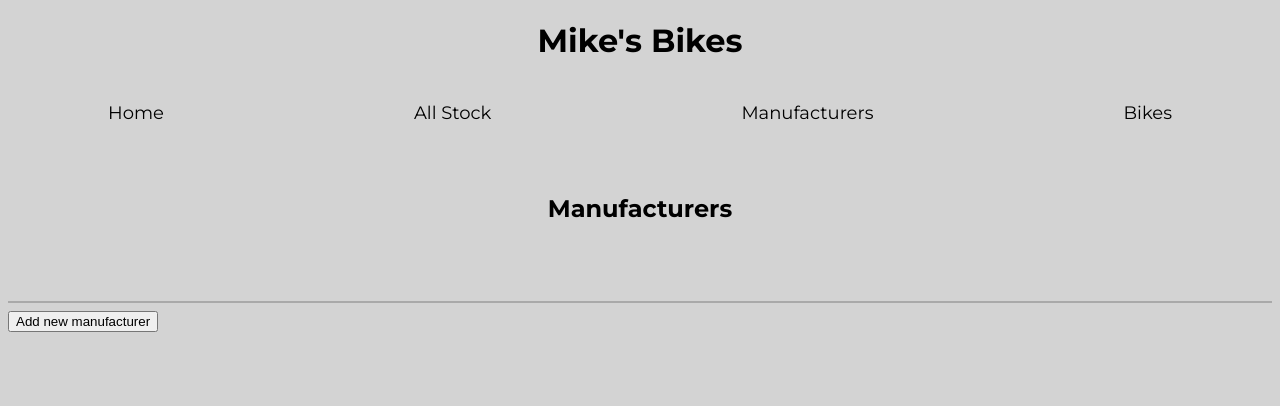
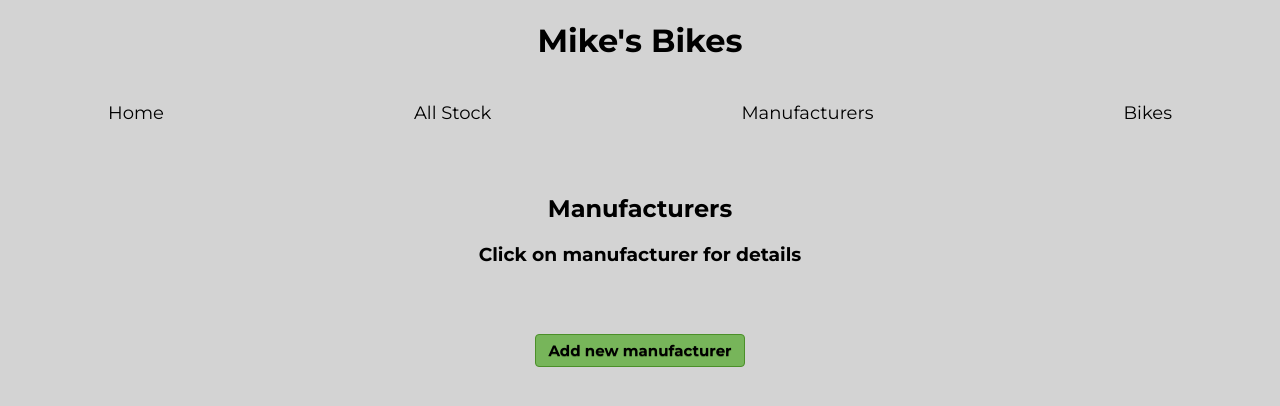
Before and after one commit to BrianBell422/python_solo_project, a Flask app: page /manufacturers in a window 1280 px wide. Shown: the top 406 px of the page. Run offline with Flask 2, Linux system fonts and the light colour scheme; data that the repository does not hold is empty; some libraries are stand-ins or nearby versions.

Commit message:
CSS added to manufacturers page

```diff
--- a/mikes_bikes/static/css/style.css
+++ b/mikes_bikes/static/css/style.css
@@ -63,11 +63,8 @@ a:active {
 }
 
 .button {
-
-
 	font-size:15px;
 	font-weight:bold;
-
 	text-decoration:none;
     text-shadow:0px 1px 0px #5b8a3c;
     display: flex;
@@ -87,3 +84,26 @@ a:active {
 hr {
     border: 1px solid darkgrey;
 }
+
+#manufacturer_name {
+    text-align: center;
+}
+
+.add_manufacturer_button {
+	font-size:15px;
+	font-weight:bold;
+	text-decoration:none;
+    text-shadow:0px 1px 0px #5b8a3c;
+    display: flex;
+    justify-content: center;
+}
+
+.add_manufacturer_button > a {
+    text-decoration: transparent;
+    display: inline-block;
+    background-color:#77b55a;
+    border-radius:4px;
+    border:1px solid #4b8f29;
+    cursor:pointer;
+    padding:6px 12px;
+    }
--- a/mikes_bikes/templates/bikes/index.html
+++ b/mikes_bikes/templates/bikes/index.html
@@ -11,6 +11,7 @@
         <div class="name_model">
             <h3><a href="/bikes/{{bike.id}}">{{bike.manufacturer.name}} {{bike.model}}</a></h3>
         </div>
+        <hr>
     </div>
 {% endfor %}
 
--- a/mikes_bikes/templates/manufacturers/index.html
+++ b/mikes_bikes/templates/manufacturers/index.html
@@ -4,18 +4,20 @@
 
 <header class="page_header">
     <h1>Manufacturers</h1>
+    <h3>Click on manufacturer for details</h3>
 </header>
+<section id="manufacturer_index">
+    {% for manufacturer in all_manufacturers %}
+        <hr>
+        <div id="manufacturer_name">
+            <h3><a href="/manufacturers/{{manufacturer.id}}">{{manufacturer.name}}</a></h3>
+        </div>
+        <hr>
+    {% endfor %}
+</section>
 
-{% for manufacturer in all_manufacturers %}
-    <hr>
-    <div class="manufacturer_name">
-        <h3><a href="/manufacturers/{{manufacturer.id}}">{{manufacturer.name}}</a></h3>
-    </div>
-{% endfor %}
-
-<div class="buttons">
-    <hr>
-    <a href="manufacturers/new"><button>Add new manufacturer</button></a>
+<div class="add_manufacturer_button">
+    <a href="manufacturers/new">Add new manufacturer</a>
 </div>
 
 {% endblock %}
```
